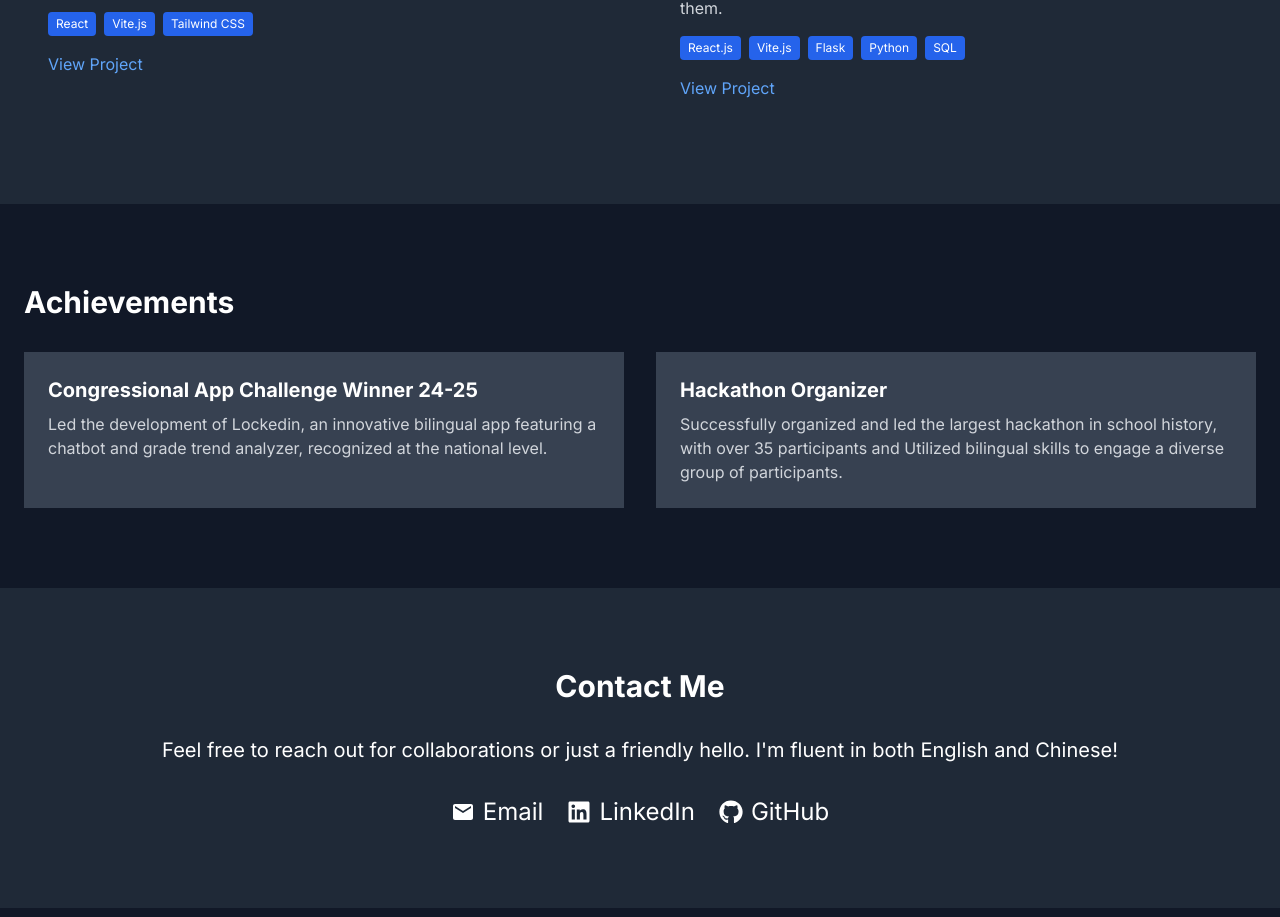
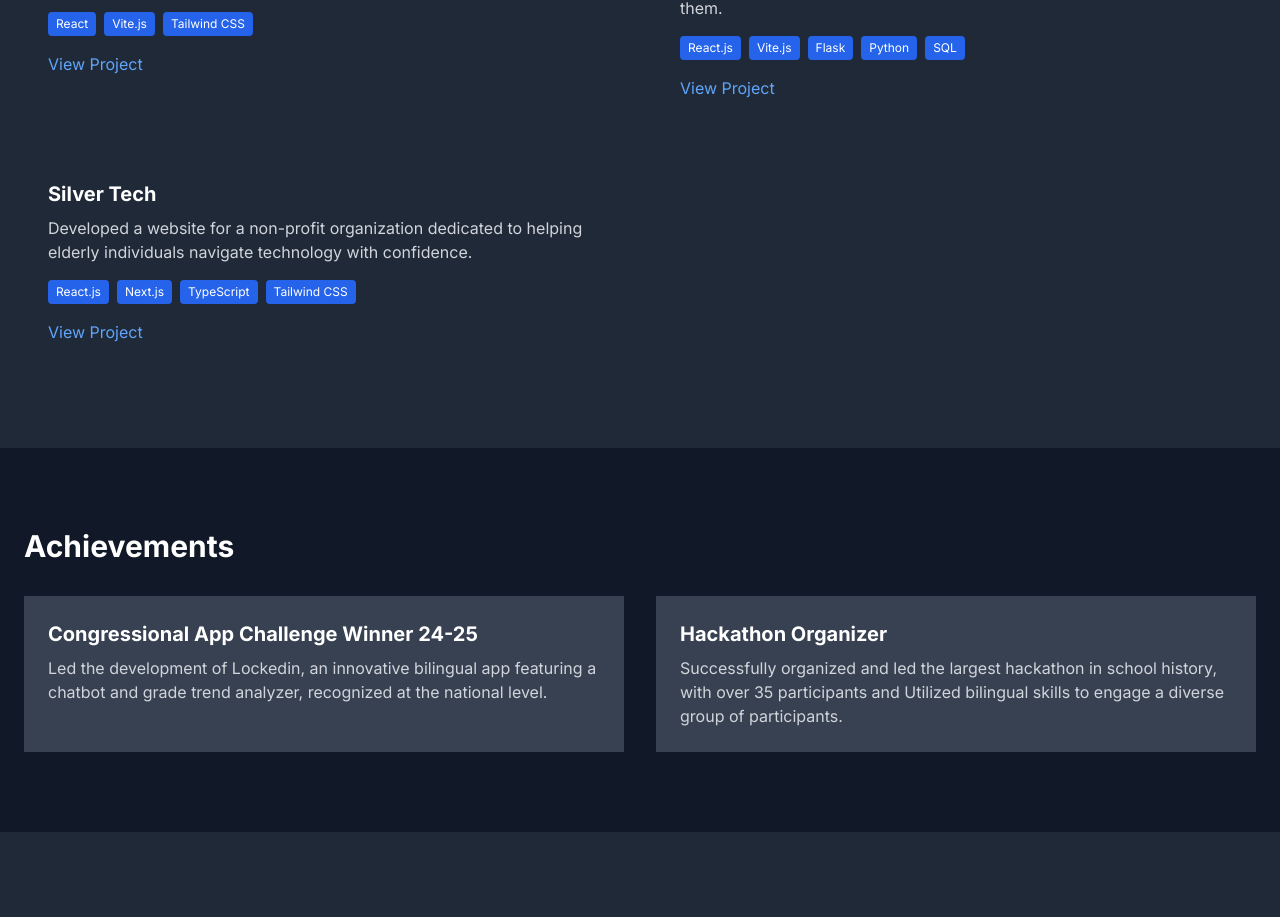
Before and after one commit to myName833/Portfolio, a Next.js app: page / in a window 1280 px wide. Shown: the part 3978-4895 px from the top of the page. Built offline with nearby package versions, Linux system fonts and the light colour scheme.

Commit message:
add a project card

```diff
--- a/app/page.jsx
+++ b/app/page.jsx
@@ -9,6 +9,7 @@ import {
   FaHtml5,
   FaCss3Alt,
   FaJs,
+  FaNodeJs,
   FaReact,
   FaAward,
   FaGraduationCap,
@@ -304,14 +305,12 @@ const Home = () => {
         description="Winner of Congressional App Challenge 24-25. An app featuring a AI chatbot and grade trend analyzer with bilingual support."
         technologies={["React", "Python", "Llama API", "Data Visualization","MongoDB","Express.js","Node.js"]}
         link="https://github.com/myName833/congressapp24"
-        image="lockedin.png"
       />
       <ProjectCard
         title="DB Hackathon Club Website"
         description="Designed and developed the website for the school's Hackathon club, featuring event registration and resource sharing."
         technologies={["React", "Vite.js", "Tailwind CSS"]}
         link="https://dbhackathonclub.onrender.com/"
-        image="hackathon.png"
       />
       <ProjectCard
         title="WPrime Sports Website"
@@ -321,11 +320,15 @@ const Home = () => {
       />
       <ProjectCard
         title="EmployHub"
-        description="Created an interactive platform to help school’s guidance department so students can easily search job
-postings and employers can easily submit them. "
+        description="Created an interactive platform to help school’s guidance department so students can easily search job postings and employers can easily submit them. "
         technologies={["React.js", "Vite.js", "Flask", "Python","SQL"]}
         link="#"
-        image=""
+      />
+      <ProjectCard
+        title="Silver Tech"
+        description="Developed a website for a non-profit organization dedicated to helping elderly individuals navigate technology with confidence.  "
+        technologies={["React.js", "Next.js", "TypeScript", "Tailwind CSS"]}
+        link="#"
       />
     </div>
   </div>
```
